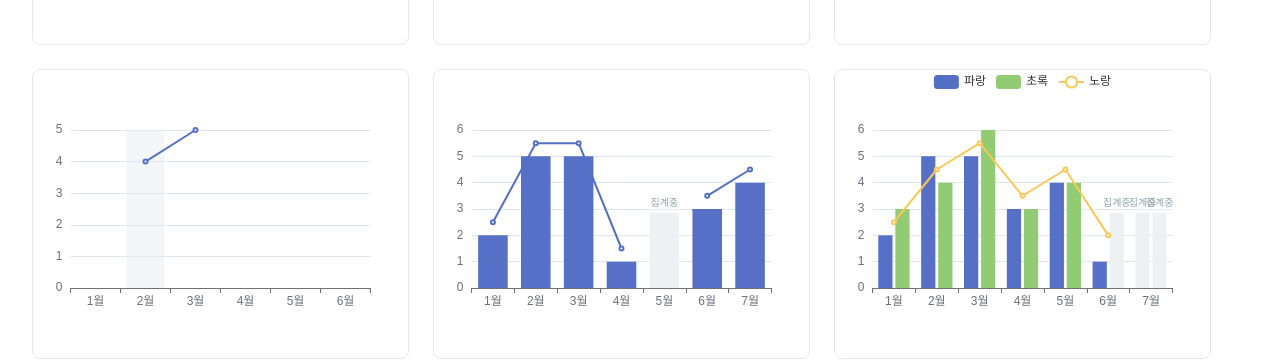
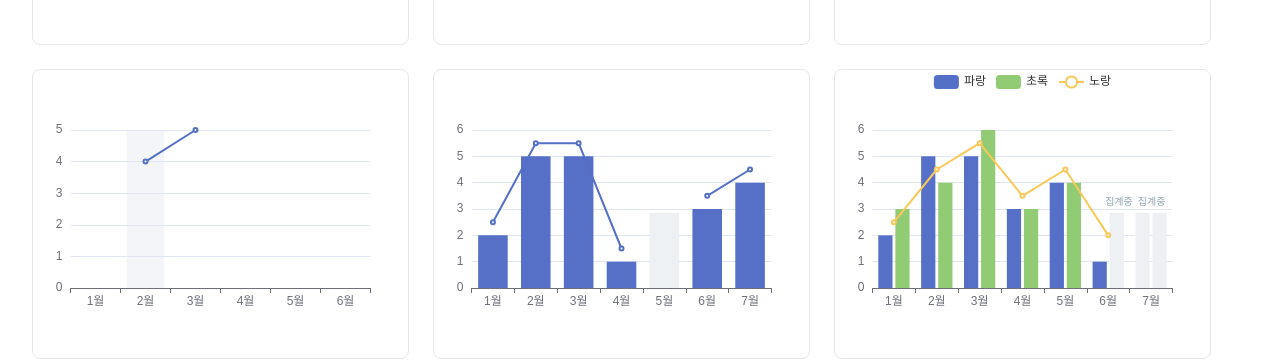
Before and after one commit to PerlPark/echart-playground, a Next.js app: page /presentation in a window 1280 px wide. Shown: the part 439-800 px from the top of the page. Built offline with nearby package versions, Linux system fonts and the light colour scheme.

Commit message:
mod: presentation 페이지 바 차트2 집계중 표시 수정

```diff
--- a/src/app/presentation/page.tsx
+++ b/src/app/presentation/page.tsx
@@ -29,6 +29,7 @@ const Presentation = () => {
     name: '',
     value: 0,
   });
+  const [textOpacity, setTextOpacity] = useState(1);
 
   const [chart1Option, toggleChart1Option] = useToggle();
 
@@ -117,7 +118,7 @@ const Presentation = () => {
           )}
           <Chart
             width={width}
-            option={barChartOption2({})}
+            option={barChartOption2({ textOpacity })}
             events={(echarts) => {
               const selectTooltip = (params: any) => {
                 const valueData = datas[params.seriesIndex][params.dataIndex];
@@ -138,7 +139,14 @@ const Presentation = () => {
               echarts.off('mouseover');
               echarts.on('mouseover', function (params) {
                 if (params.componentSubType === 'bar') {
+                  setTextOpacity(0.3);
                   selectTooltip(params);
+                }
+              });
+              echarts.off('mouseout');
+              echarts.on('mouseout', function (params) {
+                if (params.componentSubType === 'bar') {
+                  setTextOpacity(1);
                 }
               });
               echarts.off('globalout');
--- a/src/configs/bar2.ts
+++ b/src/configs/bar2.ts
@@ -2,6 +2,7 @@ import null2집계중 from '@/utils';
 
 type Params = {
   isSmooth?: boolean;
+  textOpacity: number;
 };
 
 const color1 = '#5570c6';
@@ -60,7 +61,7 @@ export const series = (
   },
 ];
 
-const barChartOption2 = ({ isSmooth = false }: Params) => ({
+const barChartOption2 = ({ isSmooth = false, textOpacity }: Params) => ({
   xAxis: {
     type: 'category',
     data: ['1월', '2월', '3월', '4월', '5월', '6월', '7월'],
@@ -69,6 +70,35 @@ const barChartOption2 = ({ isSmooth = false }: Params) => ({
     type: 'value',
   },
   legend: {},
+  graphic: {
+    id: 'grrr',
+    elements: [
+      {
+        type: 'text',
+        left: '71.3%',
+        y: 126,
+        style: {
+          text: '집계중',
+          textAlign: 'center',
+          fill: '#90A4AE',
+          font: '12px',
+          opacity: textOpacity,
+        },
+      },
+      {
+        type: 'text',
+        left: '80%',
+        y: 126,
+        style: {
+          text: '집계중',
+          textAlign: 'center',
+          fill: '#90A4AE',
+          font: '12px',
+          opacity: textOpacity,
+        },
+      },
+    ],
+  },
   series: series(isSmooth, 'self'),
 });
 
--- a/src/utils.ts
+++ b/src/utils.ts
@@ -32,7 +32,7 @@ const null2집계중 = (data: 집계중List): 집계중List =>
             color: '#EEF1F3',
           },
           label: {
-            show: true,
+            show: false,
             position: 'top',
             color: '#90A4AE',
             fontSize: 10,
```
